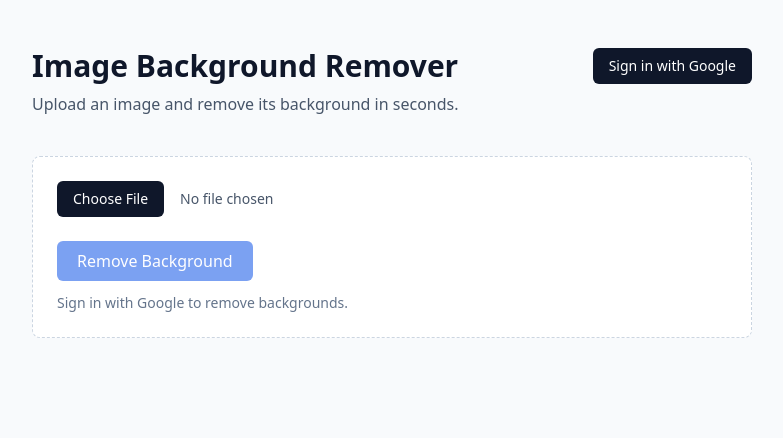
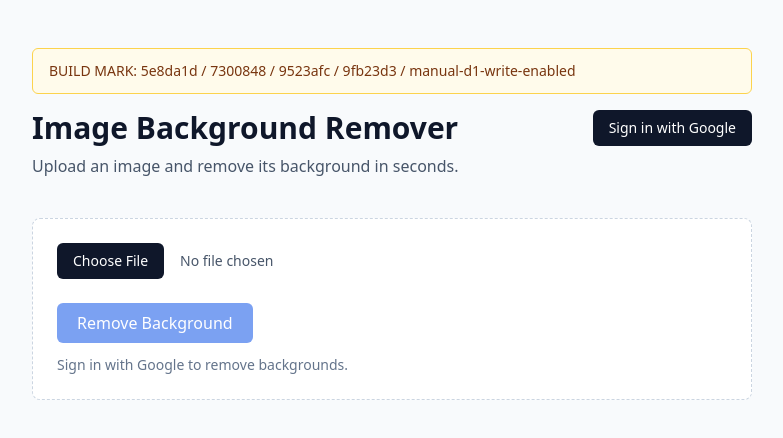
Before and after one commit to bliu29326-boop/image-background-remover, a Next.js app: page / in a window 1280 px wide. Shown: the top 438 px of the page, without its empty margins (248-1031 px from the left). Built offline with nearby package versions, Linux system fonts and the light colour scheme; no server answers.

Commit message:
Add visible build marker to homepage

```diff
--- a/app/components/HomeClient.tsx
+++ b/app/components/HomeClient.tsx
@@ -42,6 +42,10 @@ export default function HomeClient({ userEmail }: { userEmail: string | null })
 
   return (
     <main className="mx-auto max-w-3xl px-6 py-12">
+      <div className="mb-4 rounded-md border border-amber-300 bg-amber-50 px-4 py-3 text-sm font-medium text-amber-900">
+        BUILD MARK: 5e8da1d / 7300848 / 9523afc / 9fb23d3 / manual-d1-write-enabled
+      </div>
+
       <header className="mb-10 flex items-start justify-between gap-6">
         <div>
           <h1 className="text-3xl font-bold">Image Background Remover</h1>
```
